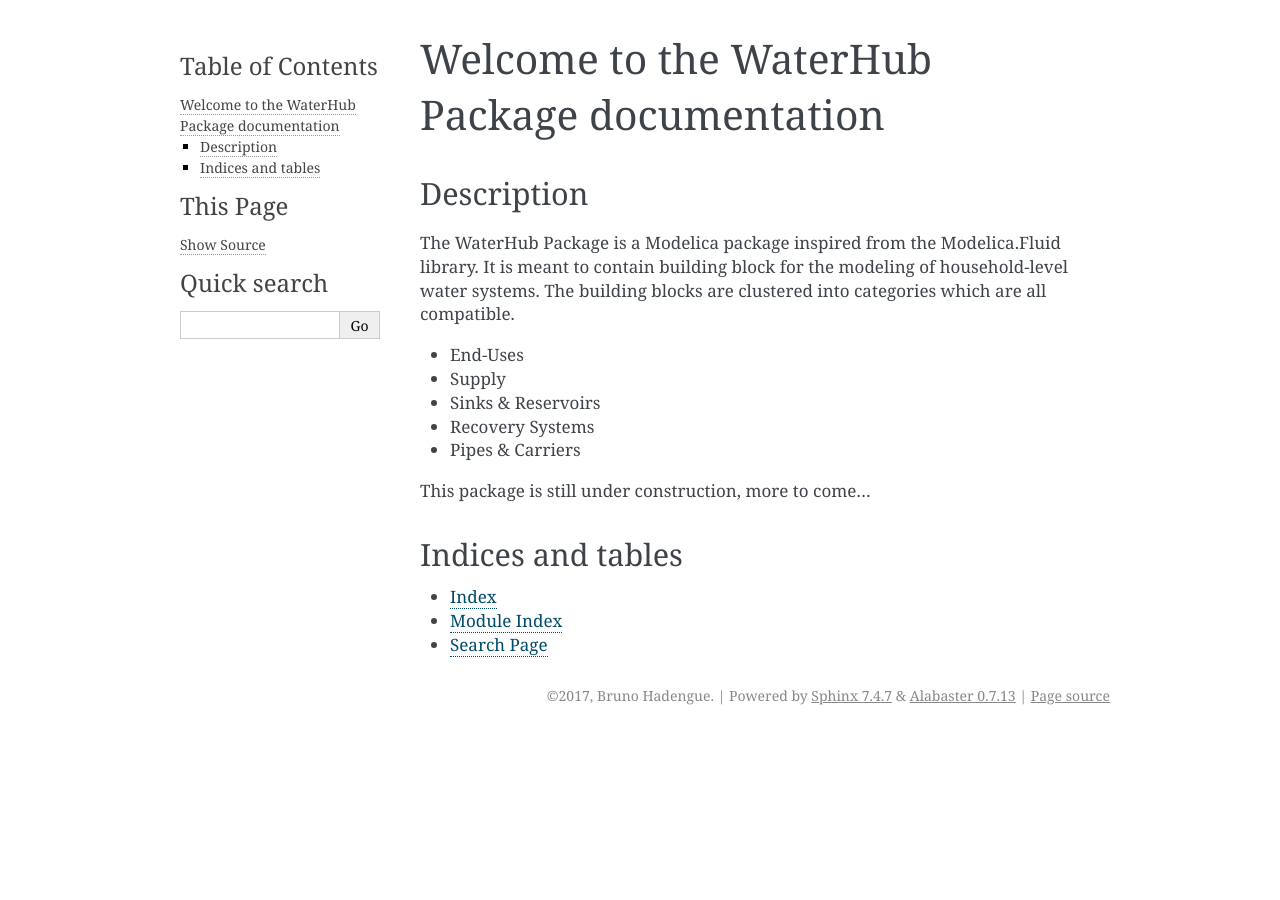
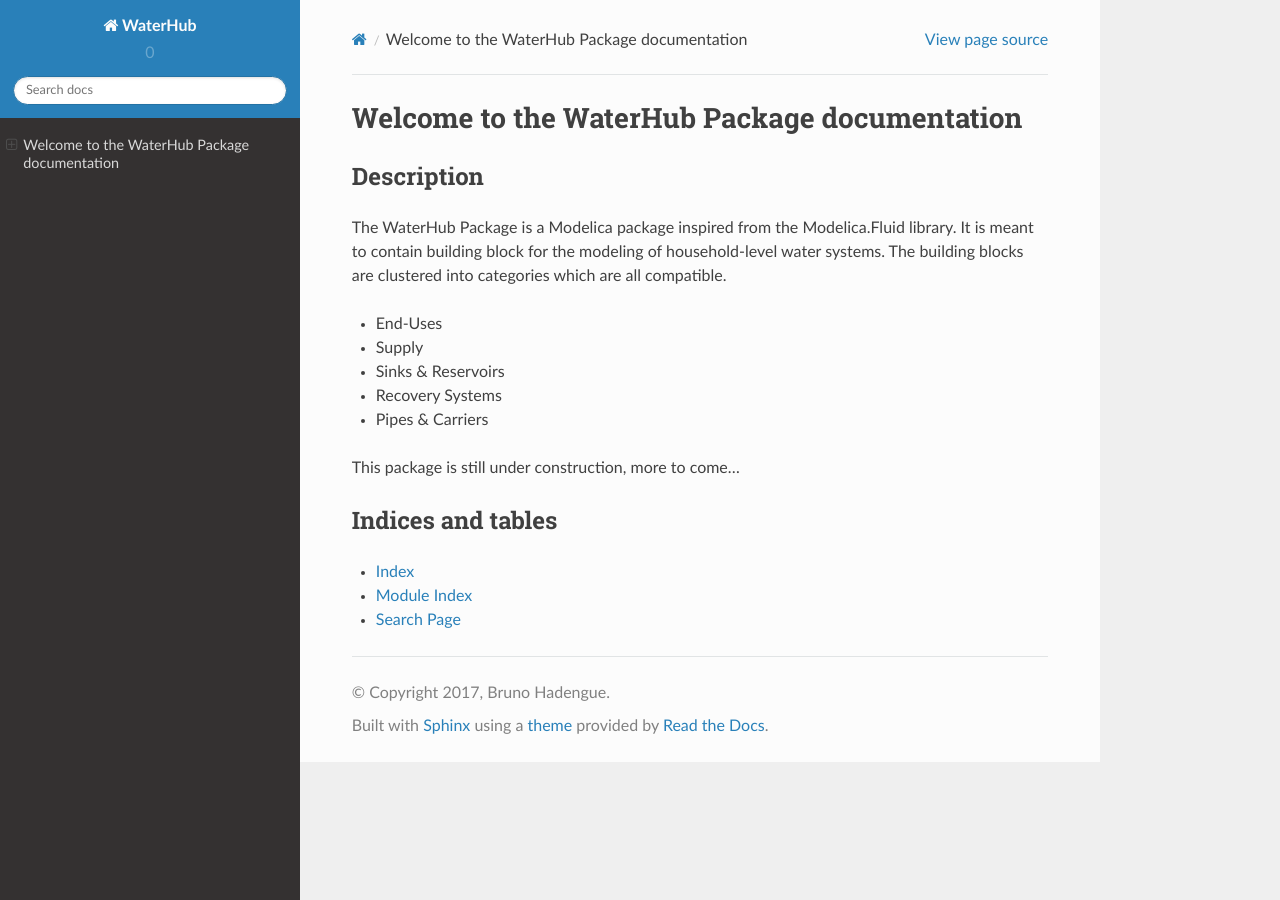
Before and after one commit to modelica-3rdparty/WaterHub, a Sphinx documentation site: the page built from docs/index.rst, in a window 1280 px wide. Built offline with Sphinx 7.4.7 and the Read the Docs theme 2.0.0, drawn with Linux system fonts in a browser that asks for light colours.

Commit message:
ReadTheDocs html theme

```diff
--- a/docs/conf.py
+++ b/docs/conf.py
@@ -83,7 +83,11 @@ todo_include_todos = False
 # The theme to use for HTML and HTML Help pages.  See the documentation for
 # a list of builtin themes.
 #
-html_theme = 'alabaster'
+#html_theme = 'alabaster'
+
+html_theme = "sphinx_rtd_theme"
+html_theme_path = [sphinx_rtd_theme.get_html_theme_path()]
+
 
 # Theme options are theme-specific and customize the look and feel of a theme
 # further.  For a list of options available for each theme, see the
```
Also changed, not shown: 18 other files.
